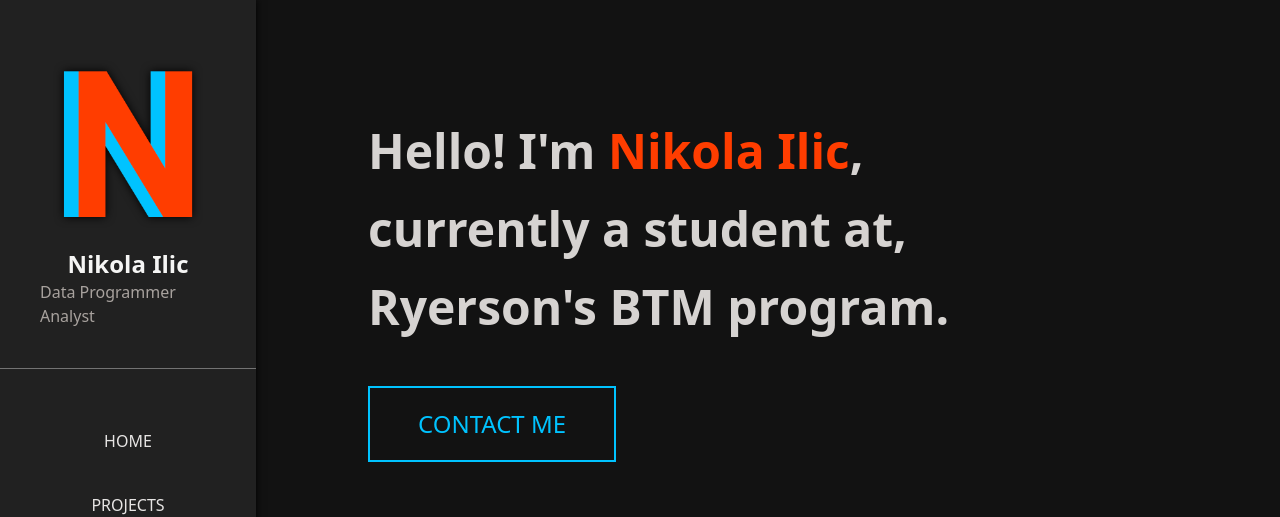
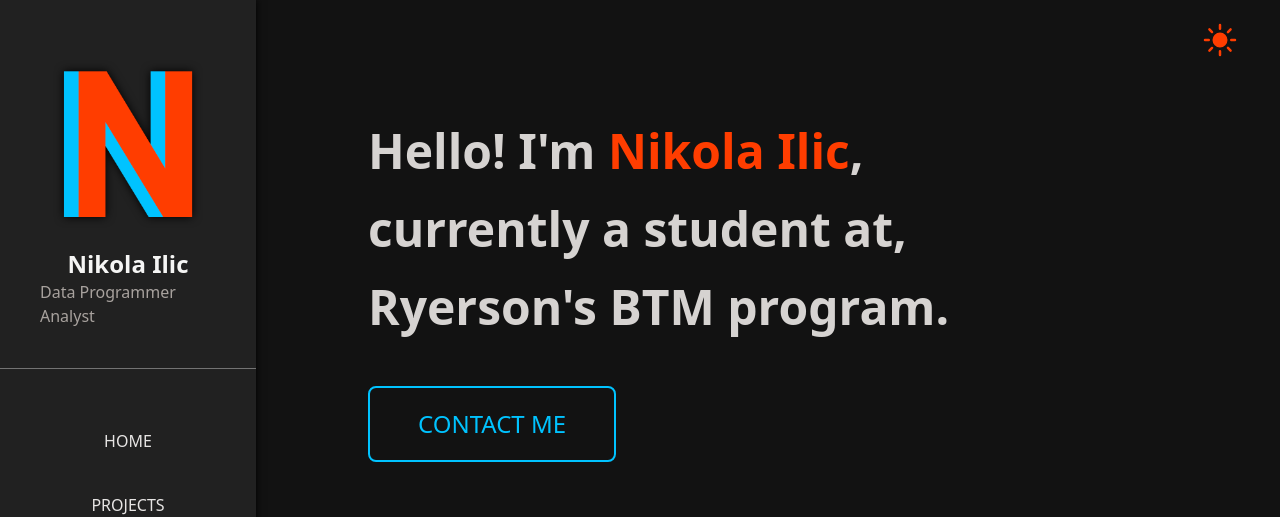
Before and after one commit to therealkraus/portfolio, a React (Vite) app: page / in a window 1280 px wide. Shown: the top 517 px of the page. Built offline with nearby package versions, Linux system fonts and the light colour scheme.

Commit message:
added dark mode support

```diff
--- a/src/App.tsx
+++ b/src/App.tsx
@@ -5,17 +5,19 @@ import Home from './components/Home'
 import Projects from './components/Projects'
 import AboutMe from './components/AboutMe'
 import ContactMe from './components/ContactMe'
+import DarkModeIcon from './components/DarkModeIcon'
 
 function App() {
   return (
     <>
       <div className="flex h-full">
-      <div className="flex bg-accent w-1/5 flex-col shadow-2 z-0 divide-y first:divide-neutral-500">
+        <div className="flex dark:bg-accent w-1/5 flex-col shadow-2 z-0 divide-y first:divide-neutral-500">
           <Logo />
           <Menu />
           <SocialMedia />
         </div>
-      <div className="flex flex-col bg-background w-4/5 gap-y-96 overflow-y-auto">
+        <div className="flex flex-col dark:bg-background w-4/5 gap-y-96 overflow-y-auto">
+          <DarkModeIcon />
           <Home />
           <Projects />
           <AboutMe />
--- a/src/components/AboutMe.tsx
+++ b/src/components/AboutMe.tsx
@@ -2,7 +2,7 @@ function AboutMe() {
     return (
         <>
             <section id="about-me" className="max-w-screen-xl pl-28 pt-28">
-                <h1 className="text-5xl font-semibold text-stone-300 leading-relaxed">
+                <h1 className="text-5xl font-semibold dark:text-stone-300 leading-relaxed">
                     About Me
                 </h1>
             </section>
--- a/src/components/ContactMe.tsx
+++ b/src/components/ContactMe.tsx
@@ -2,7 +2,7 @@ function ContactMe() {
     return(
         <>
             <section id="contact-me" className="max-w-screen-xl pl-28 pt-28">
-                <h1 className="text-5xl font-semibold text-stone-300 leading-relaxed">
+                <h1 className="text-5xl font-semibold dark:text-stone-300 leading-relaxed">
                     Contact Me
                 </h1>
             </section>
--- /dev/null
+++ b/src/components/DarkModeIcon.tsx
@@ -0,0 +1,25 @@
+import useDarkMode from "../hooks/useDarkMode";
+
+function DarkModeIcon() {
+    const [darkTheme, setDarkTheme] = useDarkMode();
+    const handleMode = () => setDarkTheme(!darkTheme);
+    return (
+      <span onClick={handleMode} className="fixed right-10 top-5">
+
+        {darkTheme ? (
+            <svg xmlns="http://www.w3.org/2000/svg" viewBox="0 0 24 24" className="w-10 h-10 fill-primary hover:fill-secondary">
+            <path d="M12 2.25a.75.75 0 01.75.75v2.25a.75.75 0 01-1.5 0V3a.75.75 0 01.75-.75zM7.5 12a4.5 4.5 0 119 0 4.5 4.5 0 01-9 0zM18.894 6.166a.75.75 0 00-1.06-1.06l-1.591 1.59a.75.75 0 101.06 1.061l1.591-1.59zM21.75 12a.75.75 0 01-.75.75h-2.25a.75.75 0 010-1.5H21a.75.75 0 01.75.75zM17.834 18.894a.75.75 0 001.06-1.06l-1.59-1.591a.75.75 0 10-1.061 1.06l1.59 1.591zM12 18a.75.75 0 01.75.75V21a.75.75 0 01-1.5 0v-2.25A.75.75 0 0112 18zM7.758 17.303a.75.75 0 00-1.061-1.06l-1.591 1.59a.75.75 0 001.06 1.061l1.591-1.59zM6 12a.75.75 0 01-.75.75H3a.75.75 0 010-1.5h2.25A.75.75 0 016 12zM6.697 7.757a.75.75 0 001.06-1.06l-1.59-1.591a.75.75 0 00-1.061 1.06l1.59 1.591z" />
+            </svg>
+
+            ) : (
+
+              <svg xmlns="http://www.w3.org/2000/svg" viewBox="0 0 24 24" className="w-10 h-10 fill-primary hover:fill-secondary">
+              <path fill-rule="evenodd" d="M9.528 1.718a.75.75 0 01.162.819A8.97 8.97 0 009 6a9 9 0 009 9 8.97 8.97 0 003.463-.69.75.75 0 01.981.98 10.503 10.503 0 01-9.694 6.46c-5.799 0-10.5-4.701-10.5-10.5 0-4.368 2.667-8.112 6.46-9.694a.75.75 0 01.818.162z" clip-rule="evenodd" />
+            </svg>
+
+        )}
+      </span>
+    );
+}
+
+export default DarkModeIcon;
--- a/src/components/Home.tsx
+++ b/src/components/Home.tsx
@@ -1,11 +1,12 @@
 function Home() {
+
     return (
         <>
             <section id="home" className="max-w-screen-xl pl-28 pt-28">
-                <h1 className="text-5xl font-semibold text-stone-300 leading-relaxed">
+                <h1 className="text-5xl font-semibold dark:text-stone-300 leading-relaxed">
                     Hello! I'm <strong className="text-primary">Nikola Ilic</strong>, <br /> currently a student at, <br /> Ryerson's BTM program.
                 </h1>
-                <a href="#" className="inline-block text-2xl  bg-transparent text-secondary font-medium px-12 py-5 mt-10 border-secondary border-2 hover:bg-secondary hover:text-background">CONTACT ME</a>
+                <a href="#contact-me" className="inline-block text-2xl  bg-transparent text-secondary font-medium px-12 py-5 mt-10 border-secondary border-2 hover:bg-secondary dark:hover:text-background hover:text-white rounded-lg">CONTACT ME</a>
             </section>
         </>
     )
--- a/src/components/Logo.tsx
+++ b/src/components/Logo.tsx
@@ -5,8 +5,8 @@ function Logo() {
         <>
             <div className="flex w-full flex-col p-10 items-center">
                 <img src={logo} alt="placeholder" className="w-40 h-52 drop-shadow-2"/>
-                <h1 className="text-stone-100 text-2xl font-semibold">Nikola Ilic</h1>
-                <p className="text-stone-400">Data Programmer Analyst</p>
+                <h1 className="dark:text-stone-100 text-2xl font-semibold">Nikola Ilic</h1>
+                <p className="dark:text-stone-400">Data Programmer Analyst</p>
             </div>
         </>
     )
--- a/src/components/Projects.tsx
+++ b/src/components/Projects.tsx
@@ -2,7 +2,7 @@ function Projects() {
     return (
         <>
             <section id="projects" className="max-w-screen-xl pl-28 pt-28">
-                <h1 className="text-5xl font-semibold text-stone-300 leading-relaxed">
+                <h1 className="text-5xl font-semibold dark:text-stone-300 leading-relaxed">
                     Projects
                 </h1>
             </section>
--- a/src/components/SocialMedia.tsx
+++ b/src/components/SocialMedia.tsx
@@ -5,7 +5,7 @@ function SocialMedia() {
                 <a href="#">
                 <svg
                     xmlns="http://www.w3.org/2000/svg"
-                    className="h-5 w-5 fill-primary hover:fill-secondary"
+                    className="w-5 h-5 fill-primary hover:fill-secondary"
                     viewBox="0 0 24 24">
                     <path d="M4.98 3.5c0 1.381-1.11 2.5-2.48 2.5s-2.48-1.119-2.48-2.5c0-1.38 1.11-2.5 2.48-2.5s2.48 1.12 2.48 2.5zm.02 4.5h-5v16h5v-16zm7.982 0h-4.968v16h4.969v-8.399c0-4.67 6.029-5.052 6.029 0v8.399h4.988v-10.131c0-7.88-8.922-7.593-11.018-3.714v-2.155z" />
                 </svg>
@@ -13,7 +13,7 @@ function SocialMedia() {
                 <a href="#">
                 <svg
                     xmlns="http://www.w3.org/2000/svg"
-                    className="h-5 w-5 fill-primary hover:fill-secondary"
+                    className="w-5 h-5 fill-primary hover:fill-secondary"
                     viewBox="0 0 24 24">
                     <path d="M12 0c-6.626 0-12 5.373-12 12 0 5.302 3.438 9.8 8.207 11.387.599.111.793-.261.793-.577v-2.234c-3.338.726-4.033-1.416-4.033-1.416-.546-1.387-1.333-1.756-1.333-1.756-1.089-.745.083-.729.083-.729 1.205.084 1.839 1.237 1.839 1.237 1.07 1.834 2.807 1.304 3.492.997.107-.775.418-1.305.762-1.604-2.665-.305-5.467-1.334-5.467-5.931 0-1.311.469-2.381 1.236-3.221-.124-.303-.535-1.524.117-3.176 0 0 1.008-.322 3.301 1.23.957-.266 1.983-.399 3.003-.404 1.02.005 2.047.138 3.006.404 2.291-1.552 3.297-1.23 3.297-1.23.653 1.653.242 2.874.118 3.176.77.84 1.235 1.911 1.235 3.221 0 4.609-2.807 5.624-5.479 5.921.43.372.823 1.102.823 2.222v3.293c0 .319.192.694.801.576 4.765-1.589 8.199-6.086 8.199-11.386 0-6.627-5.373-12-12-12z" />
                 </svg>
--- /dev/null
+++ b/src/hooks/useDarkMode.tsx
@@ -0,0 +1,17 @@
+import { useEffect } from "react";
+import useLocalStorage from "./useLocalStorage";
+
+function useDarkMode() {
+    const [darkTheme, setDarkTheme] = useLocalStorage("dark-mode", true);
+    useEffect(() => {
+        const root = window.document.documentElement.classList;
+        if (darkTheme === true) {
+            root.add("dark");
+        } else {
+            root.remove("dark");
+        }
+    }, [darkTheme, setDarkTheme]);
+    return [darkTheme, setDarkTheme];
+}
+
+export default useDarkMode;
--- /dev/null
+++ b/src/hooks/useLocalStorage.tsx
@@ -0,0 +1,25 @@
+import { useState, useEffect } from "react";
+
+function getStorageValue(key: string, defaultValue: boolean) {
+    const savedValue = localStorage.getItem(key);
+    if (savedValue !== null) {
+        const initial = JSON.parse(savedValue);
+        return initial;
+    } else {
+        return defaultValue;
+    }
+}
+
+function useLocalStorage(key: string, defaultValue: boolean) {
+    const [value, setValue] = useState(() => {
+        return getStorageValue(key, defaultValue);
+    });
+
+    useEffect(() => {
+        localStorage.setItem(key, JSON.stringify(value));
+    }, [key, value]);
+
+    return [value, setValue];
+}
+
+export default useLocalStorage;
```
Also changed, not shown: src/components/Menu.tsx (+4 -4 lines). Lines whose indentation alone changed are shown as unchanged.
